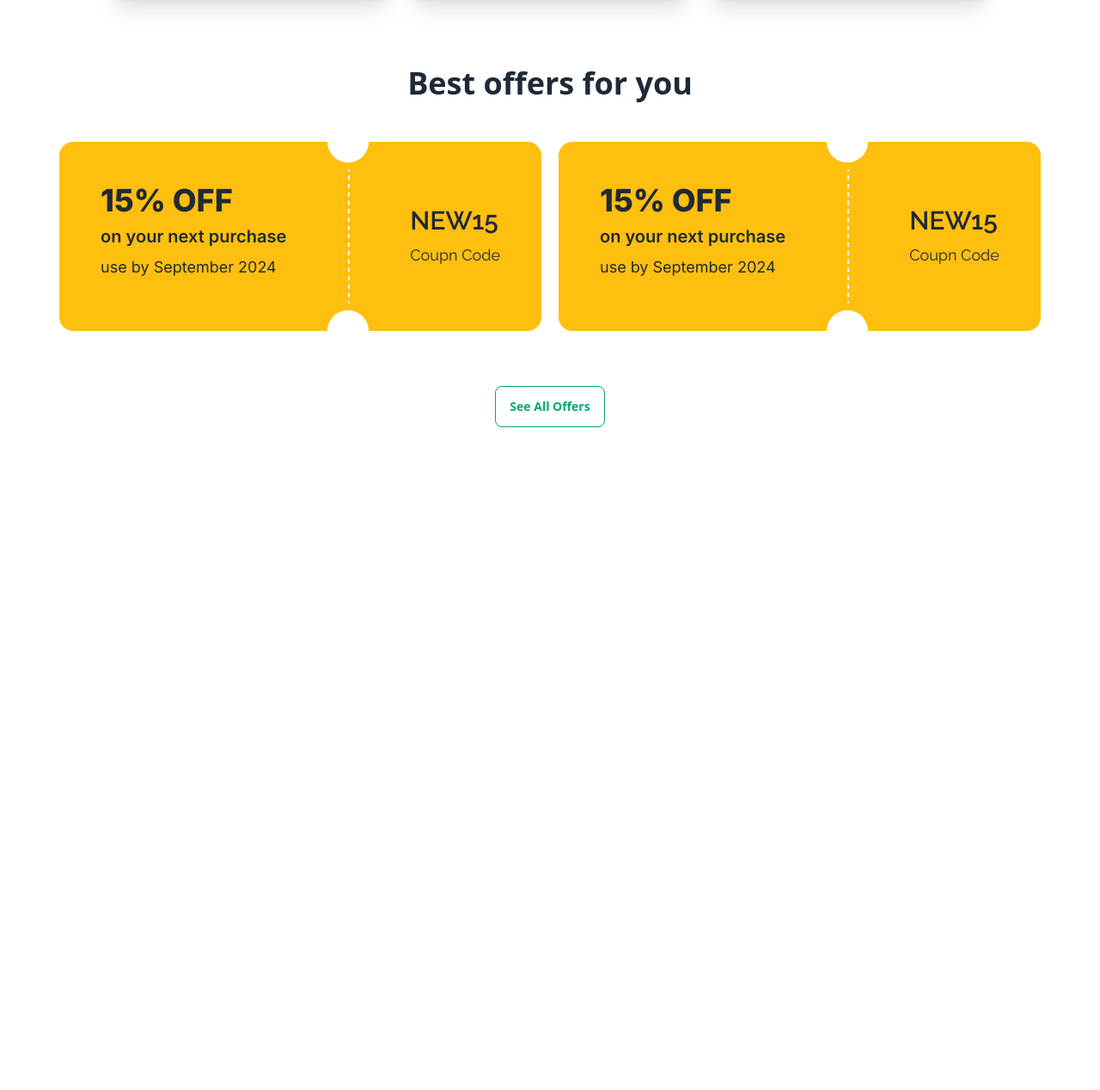
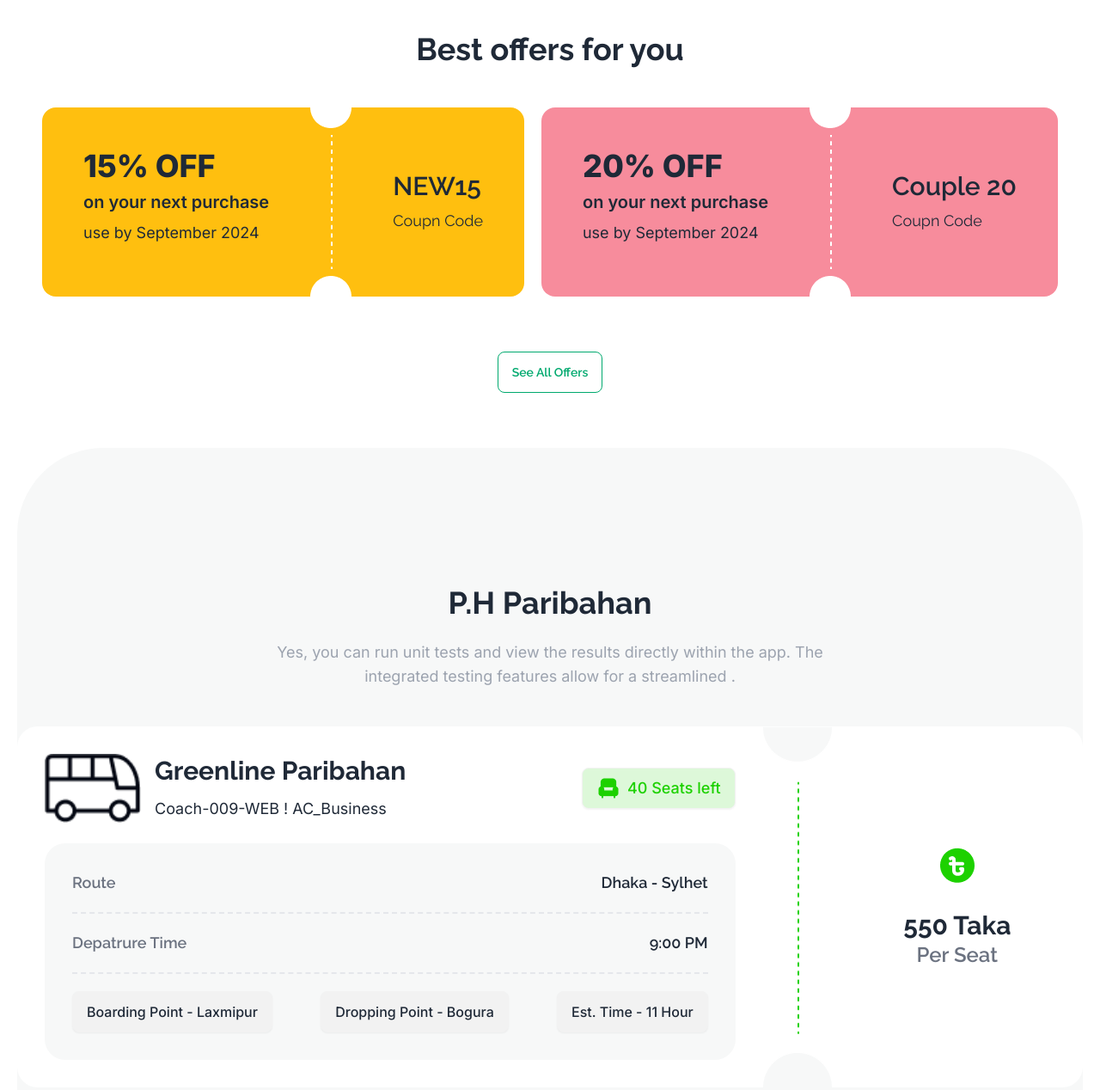
Before and after one commit to towhid046/assignment-5, a plain HTML site: page index.html in a window 1280 px wide. Shown: the part 771-2039 px from the top of the page at 86% size. Before the commit the page ends 1332 px from the top, so only its background shows below. Drawn offline with nearby package versions, Linux system fonts and the light colour scheme.

Commit message:
added greenline paribahan section

```diff
--- a/index.html
+++ b/index.html
@@ -26,7 +26,7 @@
     <!-- custom css link -->
     <link rel="stylesheet" href="/style/style.css" />
   </head>
-  <body>
+  <body class="raleway-font">
     <header class="container mx-auto px-5">
       <!-- nav bar -->
       <nav class="raleway-font">
@@ -108,13 +108,12 @@
         <div
           class="font-inter py-4 lg:py-0 max-w-5xl lg:relative lg:bottom-20 mx-auto grid grid-cols-1 lg:grid-cols-3 gap-5"
         >
-
           <div
             class="rounded-2xl flex p-6 items-center border-b-green-500 border-2 bg-base-100 shadow-xl"
           >
             <img src="/images/people.png" alt="" />
             <div class="card-body">
-            <h2 class=" font-bold text-4xl">500K+</h2>
+              <h2 class="font-bold text-4xl">500K+</h2>
               <p class="text-lg font-normal">Registered users</p>
             </div>
           </div>
@@ -124,7 +123,7 @@
           >
             <img src="/images/ticket-cupon.png" alt="" />
             <div class="card-body">
-            <h2 class=" font-bold text-4xl">1.7 lacks</h2>
+              <h2 class="font-bold text-4xl">1.7 lacks</h2>
               <p class="text-lg font-normal">Tickets sold</p>
             </div>
           </div>
@@ -134,48 +133,129 @@
           >
             <img src="/images/stoppage.png" alt="" />
             <div class="card-body">
-              <h2 class=" font-bold text-4xl">80K+</h2>
+              <h2 class="font-bold text-4xl">80K+</h2>
               <p class="text-lg font-normal">If so choose?</p>
             </div>
           </div>
-
         </div>
       </div>
     </header>
 
-    <main class="container mx-auto px-5">
-        <section class="flex flex-col items-center mb-16">
+    <main class="px-5">
+      <!-- coupn section -->
+      <section class="container mx-auto flex flex-col items-center mb-16">
         <h2 class="text-4xl font-bold">Best offers for you</h2>
-            <div class="mt-12 mb-16 inter-font offer-cards flex flex-col lg:flex-row w-full justify-center gap-5">
+        <div
+          class="mt-12 mb-16 inter-font offer-cards flex flex-col lg:flex-row w-full justify-center gap-5"
+        >
           <!-- copun card 1 -->
-                <div class="flex  bg-[#FFBF0F] card lg:flex-row">
+          <div class="flex bg-[#FFBF0F] card lg:flex-row">
             <div class="p-12 space-y-2">
               <h3 class="text-4xl font-extrabold">15% OFF</h3>
               <h4 class="font-semibold text-xl">on your next purchase</h4>
               <p class="text-lg">use by September 2024</p>
             </div>
-                    <img class="max-[100%] hidden lg:block" src="/images/cupon-devider.png" alt="">
-                    <div class="p-12 raleway-font space-y-2 flex flex-col justify-center">
-                        <h3 class=" text-3xl font-semibold">NEW15</h3>
+            <img
+              class="max-[100%] hidden lg:block"
+              src="/images/cupon-devider.png"
+              alt=""
+            />
+            <div
+              class="p-12 raleway-font space-y-2 flex flex-col justify-center"
+            >
+              <h3 class="text-3xl font-semibold">NEW15</h3>
               <p class="text-lg">Coupn Code</p>
             </div>
           </div>
           <!-- copunt card 2 -->
-                <div class="flex   bg-[#FFBF0F] card lg:flex-row">
+          <div class="flex bg-[#F78C9C] card lg:flex-row">
             <div class="p-12 space-y-2">
-                        <h3 class="text-4xl font-extrabold">15% OFF</h3>
+              <h3 class="text-4xl font-extrabold">20% OFF</h3>
               <h4 class="font-semibold text-xl">on your next purchase</h4>
               <p class="text-lg">use by September 2024</p>
             </div>
-                    <img class="max-[100%] hidden lg:block" src="/images/cupon-devider.png" alt="">
-                    <div class="p-12 raleway-font space-y-2 flex flex-col justify-center">
-                        <h3 class=" text-3xl font-semibold">NEW15</h3>
+            <img
+              class="max-[100%] hidden lg:block"
+              src="/images/cupon-devider.png"
+              alt=""
+            />
+            <div
+              class="p-12 raleway-font space-y-2 flex flex-col justify-center"
+            >
+              <h3 class="text-3xl font-semibold">Couple 20</h3>
               <p class="text-lg">Coupn Code</p>
             </div>
           </div>
         </div>
         <button class="btn btn-outline btn-success">See All Offers</button>
       </section>
+
+      <!-- PH paribahan section -->
+      <section class="bg-[#f7f8f8] py-40 rounded-t-[100px]">
+        <header class="mx-auto max-w-2xl text-center mb-11 space-y-6">
+          <h2 class="text-4xl font-bold">P.H Paribahan</h2>
+          <p class="inter-font font-normal text-lg text-gray-400">
+            Yes, you can run unit tests and view the results directly within the
+            app. The integrated testing features allow for a streamlined .
+          </p>
+        </header>
+
+        <!-- green line paribahan section -->
+        <section class="container mx-auto bg-white rounded-3xl flex flex-col lg:flex-row  justify-center">
+          <!-- sub-section start -->
+          <div class="lg:w-9/12 p-8">
+            <header class="flex gap-4 flex-col lg:flex-row justify-between items-center mb-6">
+              <div class="flex items-center gap-4 flex-col lg:flex-row">
+                <img class="w-28" src="/images/bus-logo.png" alt="" />
+                <div>
+                  <h3 class="font-bold text-3xl mb-3">Greenline Paribahan</h3>
+                  <p class="font-normal inter-font text-lg">
+                    Coach-009-WEB ! AC_Business
+                  </p>
+                </div>
+              </div>
+              <button
+                class="btn bg-[#1DD10026] text-[#1DD100FF] hover:bg-[#1DD10026]"
+              >
+                <img src="/images/seat-green-filled.png" alt="" />
+                <p class="font-medium inter-font text-lg">
+                  <span>40</span> Seats left
+                </p>
+              </button>
+            </header>
+
+            <div class="p-8 bg-[#f7f8f8] rounded-3xl space-y-5">
+              <h3 class="border-dashed border-b-2 text-lg font-semibold flex justify-between pb-5">
+                <span class="text-gray-500">Route</span> <span>Dhaka - Sylhet</span>
+              </h3>
+              <h3 class="border-dashed border-b-2 text-lg font-semibold flex justify-between pb-5">
+                <span class="text-gray-500">Depatrure Time</span> <span>9:00 PM</span>
+              </h3>
+              <div class="space-x-4 flex flex-col lg:flex-row gap-5 text-center justify-between">
+                <button class="btn font-medium inter-font text-base">Boarding Point - Laxmipur</button>
+                <button class="btn font-medium inter-font text-base">Dropping Point - Bogura</button>
+                <button class="btn font-medium inter-font text-base">Est. Time - 11 Hour</button>
+              </div>
+            </div>
+          </div>
+          <!-- sub-section mid img -->
+          <img class="hidden lg:block" src="images/info-devider.png" alt="" />
+
+          <!-- sub-section end -->
+          <div class="flex lg:w-3/12 justify-center items-center p-8">
+            <div class="text-center raleway-font">
+              <div class="mb-7 flex justify-center">
+                <img src="/images/fare.png" alt="" />
+              </div>
+              <h2 class="font-bold text-3xl">550 Taka</h2>
+              <h3 class="font-semibold text-2xl text-gray-500">Per Seat</h3>
+            </div>
+          </div>
+
+        </section>
+        <!--bus seats section  -->
+        <section></section>
+      </section>
     </main>
     <footer class="container mx-auto px-5"></footer>
   </body>
```
Lines whose indentation alone changed are shown as unchanged.
